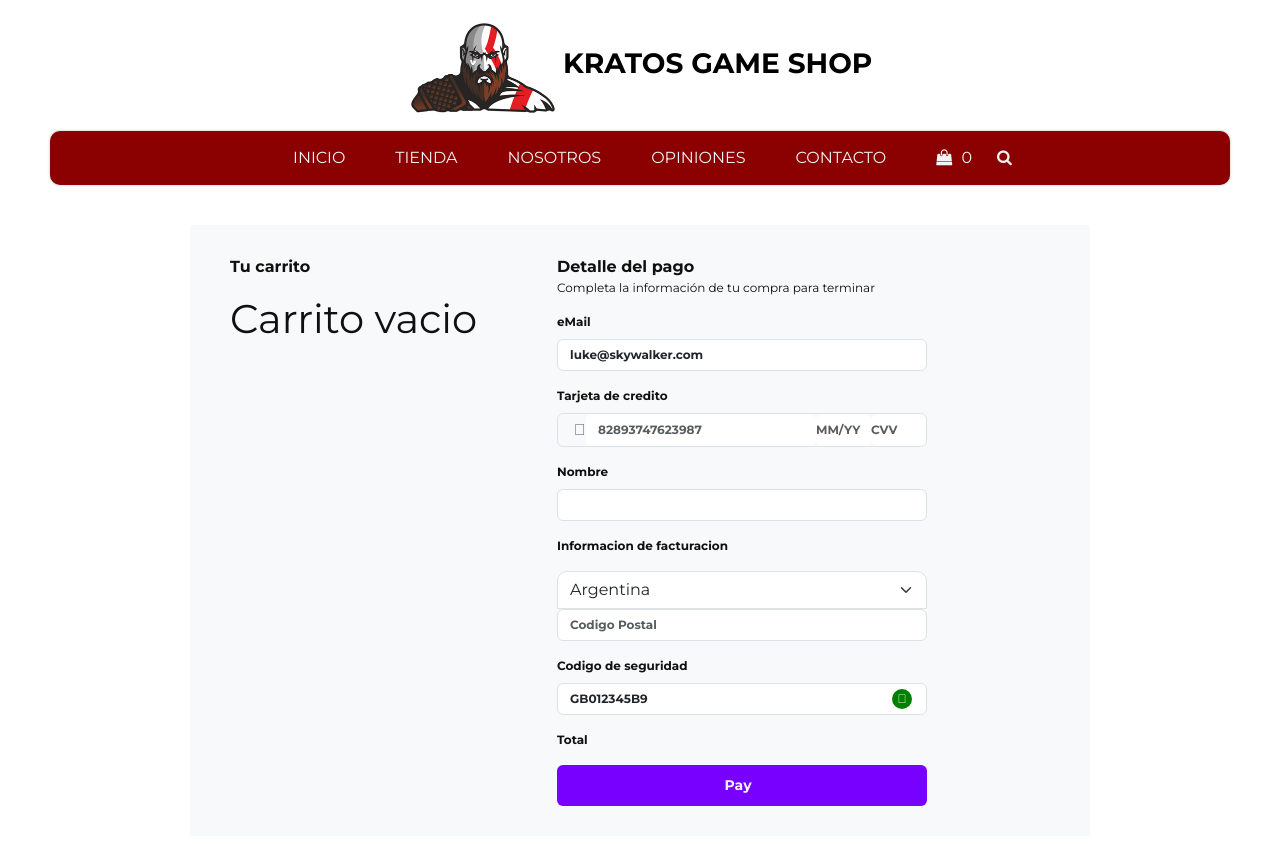
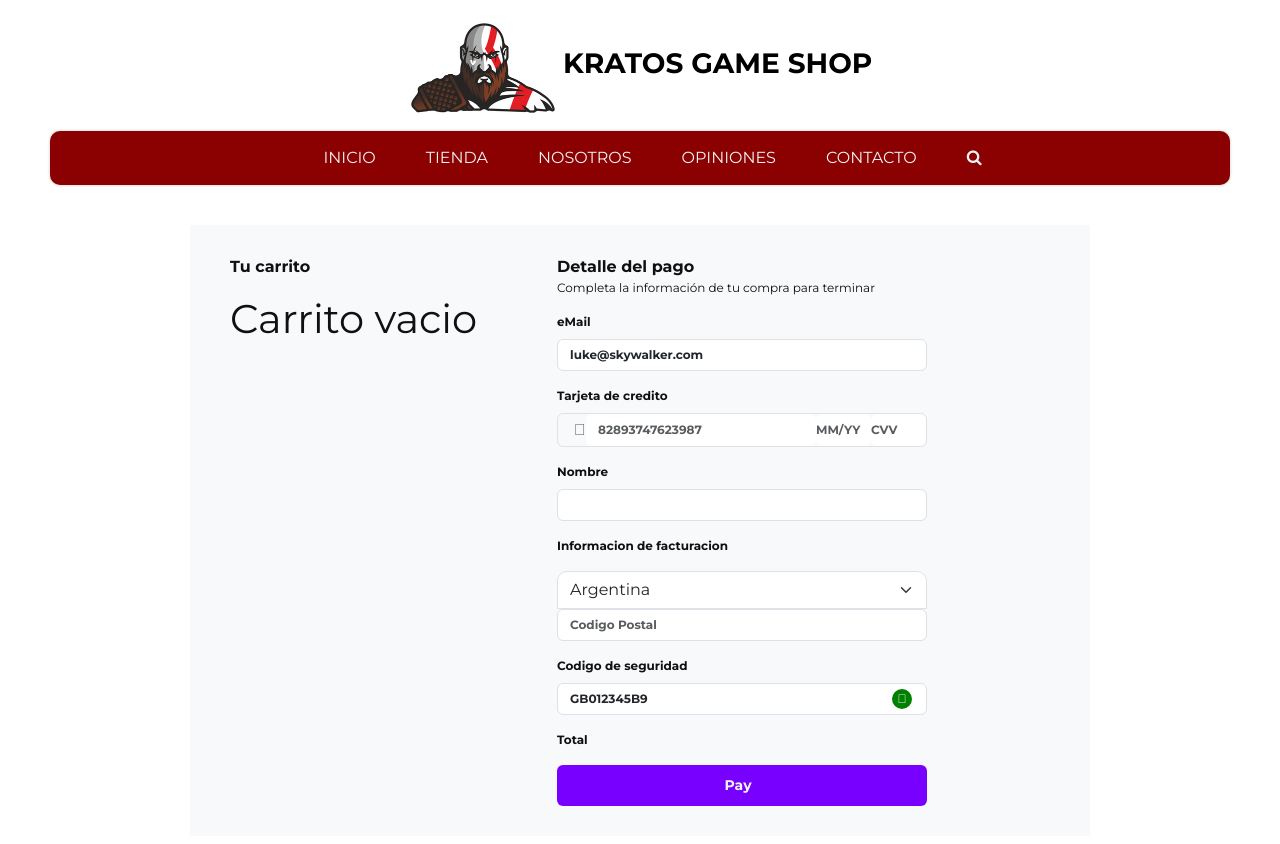
Before and after one commit to lucasangelino/ecommerce-uade, a plain HTML site: page checkout.html in a window 1280 px wide. Drawn offline with nearby package versions, Linux system fonts and the light colour scheme; a script that the page names is missing; some icons are missing.

Commit message:
Remove unused cart link from checkout.html

```diff
--- a/checkout.html
+++ b/checkout.html
@@ -68,10 +68,6 @@
                         </li>
                     </ul>
                     <div class="user_option">
-                        <a href="./checkout.html">
-                            <i class="fa fa-shopping-bag" aria-hidden="true"></i>
-                            <span class="cart-badge">0</span>
-                        </a>
                         <form class="form-inline ">
                             <button class="btn nav_search-btn" type="submit">
                                 <i class="fa fa-search" aria-hidden="true"></i>
```
